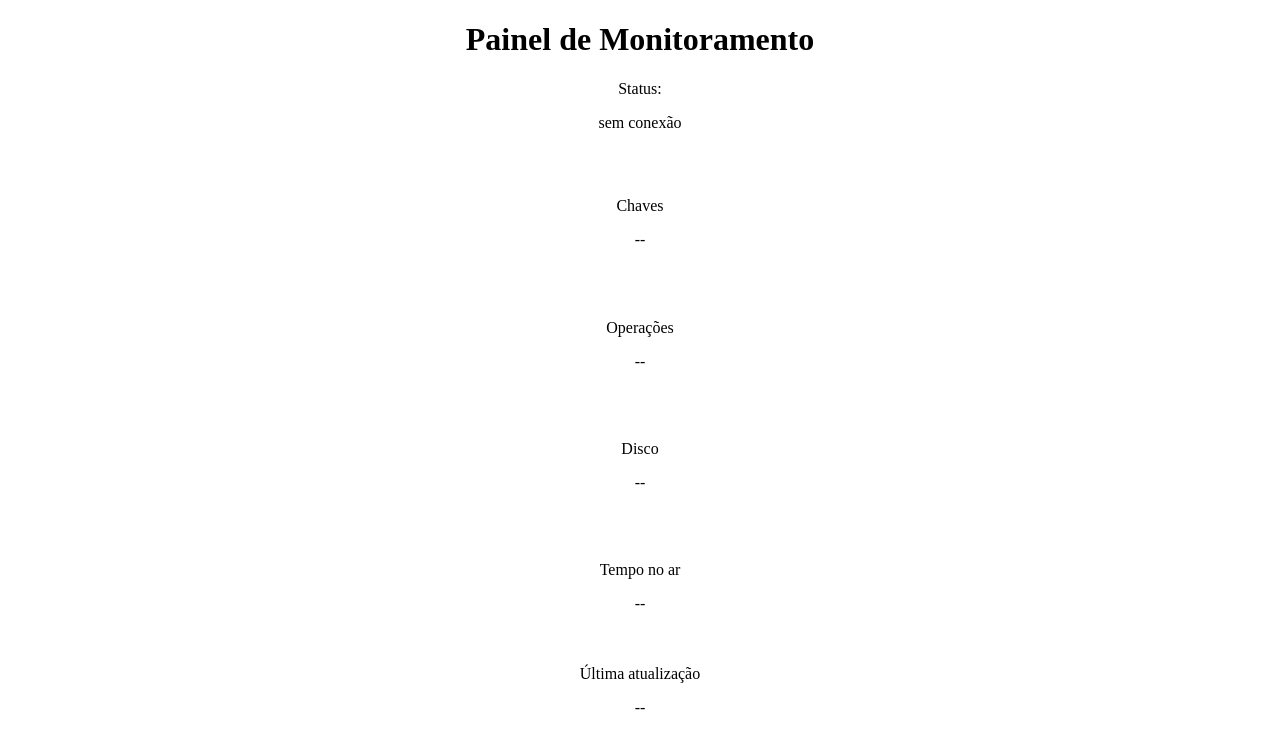
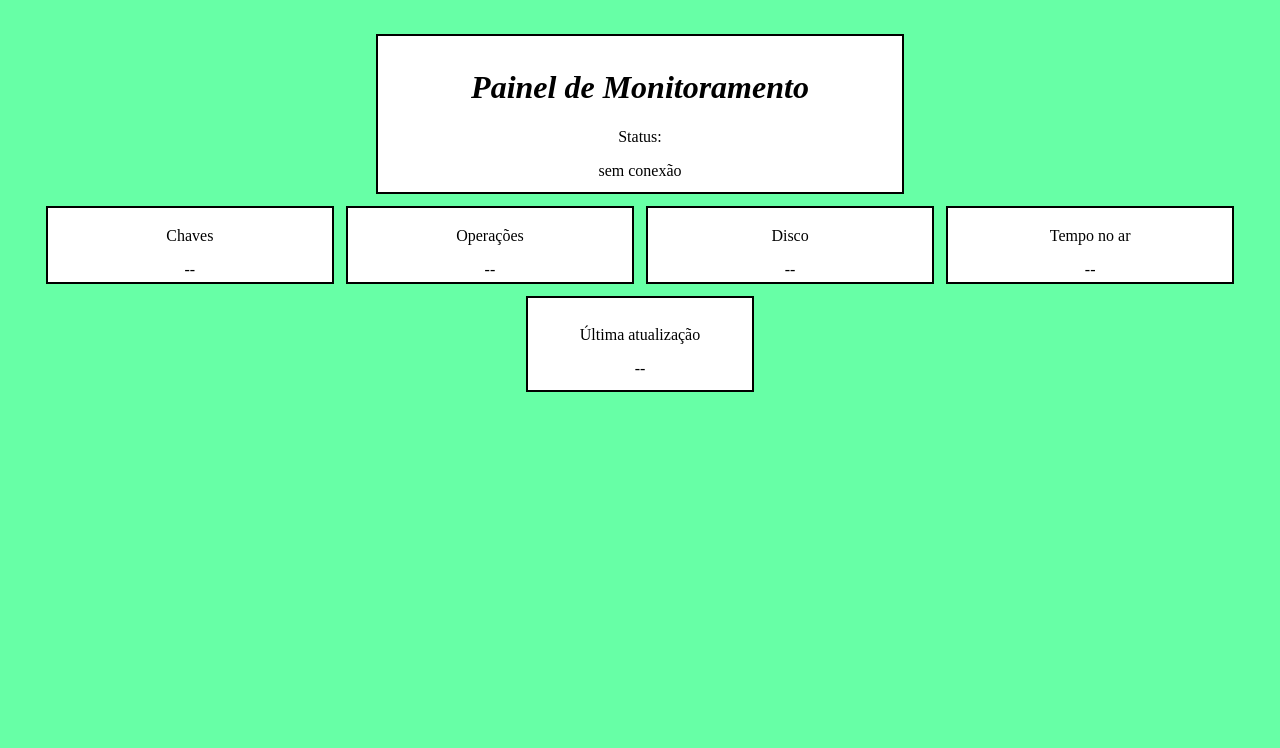
Before and after one commit to lu-izah19/mini-api-cripto, a plain HTML site: page screen/index.html in a window 1280 px wide. Drawn offline with Linux system fonts and the light colour scheme; no server answers.

Commit message:
Update style.css

```diff
--- a/screen/style.css
+++ b/screen/style.css
@@ -1,13 +1,28 @@
+body{
+    padding: 2%;
+    background-color: rgb(103, 255, 166);
+}
+
 .cabecalho {
+    margin: 0 auto;
+    width: 500px;
+    padding: 1%;
     text-align: center;
+    background-color: white;
+    border: 2px solid black;
+}
+
+.titulo{
+    font-style: italic;
+    color: black;
 }
 
 .containerMonitoramento {
     text-align: center;
     display: grid;
-    grid-template-columns: 1fr, 1fr, 1fr, 1fr;
+    grid-template-columns: 1fr 1fr 1fr 1fr;
     grid-template-rows: 1fr;
-    padding: 2%;
+    padding: 1%;
     gap: 1%;
 }
 
@@ -15,9 +30,16 @@
 .dado2,
 .dado3,
 .dado4 {
-    padding: 2%;
+    padding: 1%;
+    border: 2px solid black;
+    background-color: white;
 }
 
 .rodape {
+    margin: 0 auto;
+    width: 200px;
     text-align: center;
+    padding: 1%;
+    background-color: white;
+    border: 2px solid black;
 }
```
